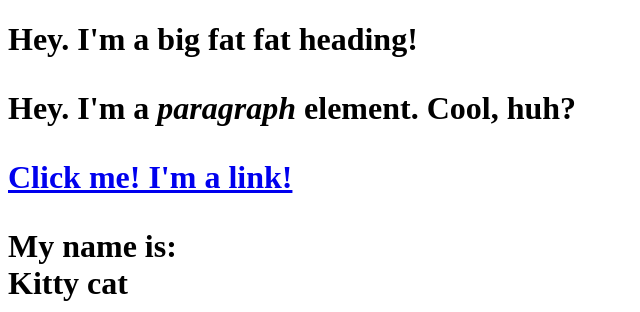
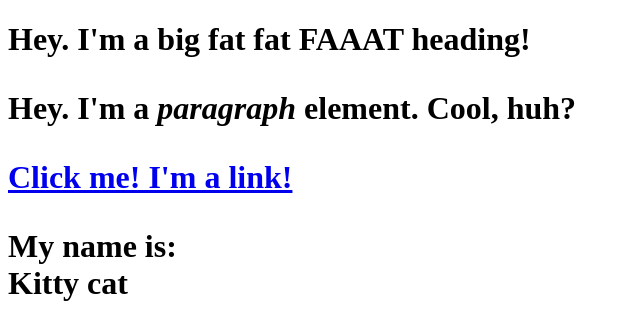
Before and after one commit to gyurivok/cartoon-hero, a plain HTML site: page test.html in a window 1280 px wide. Shown: the top 312 px of the page, without its empty margins (0-640 px from the left). Drawn offline with Linux system fonts and the light colour scheme.

Commit message:
added third faaaat

```diff
--- a/test.html
+++ b/test.html
@@ -3,7 +3,7 @@
 <head>
     <title>Test page</title>
 </head>
-    <h1>Hey. I'm a big fat fat heading!<h1>
+    <h1>Hey. I'm a big fat fat FAAAT heading!<h1>
     <p>Hey. I'm a <i>paragraph</i> element. Cool, huh?</p>
     <a href="https://google.com" target="_blank" title="Let's go to google">Click me! I'm a link!</a>
     <p>My name is:<br>
```
